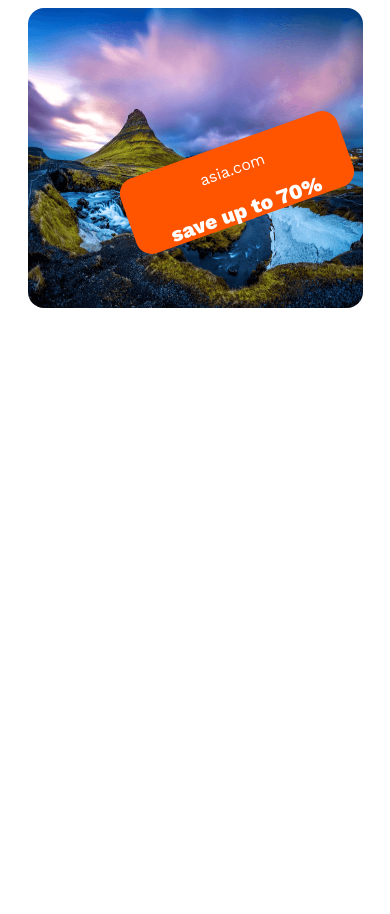
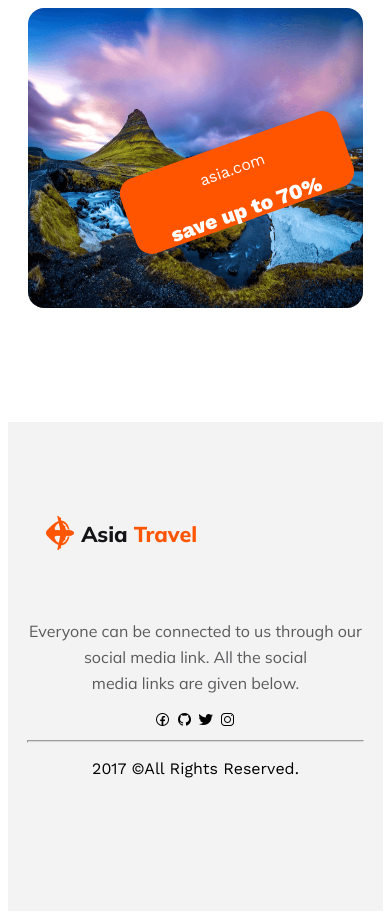
Before and after one commit to ashiq-102/b9-a2, a plain HTML site: page index.html in a window 390 px wide. Shown: the part 3118-4032 px from the top of the page. Before the commit the page ends 3438 px from the top, so only its background shows below. Drawn offline with nearby package versions, Linux system fonts and the light colour scheme.

Commit message:
footer section added

```diff
--- a/index.html
+++ b/index.html
@@ -229,6 +229,38 @@
         </section>
     </main>
 
+
+
+    <footer>
+
+        <div class="footer-section">
+            <div class="footer-content">
+                <img class="foot-img" src="Images/Group40071.png" alt="">
+
+                <h1 class="t14">Asia <span class="t15">Travel</span></h1>
+
+            </div>
+            <div class="t16">
+                <p>Everyone can be connected to us through our social media link. All the social <br> media links are given below.</p>
+
+
+            </div>
+
+            <div class="footer-img">
+                <img src="./Images/f.png" alt="">
+                <img src="./Images/github.png" alt="">
+                <img src="./Images/twitter.png" alt="">
+                <img src="./Images/instagram.png" alt="">
+            </div>
+
+            <hr>
+            <p>2017 &copy;All Rights Reserved.</p>
+
+
+        </div>
+
+    </footer>
+
 </body>
 
 </html>
--- a/styles/responsive.css
+++ b/styles/responsive.css
@@ -456,7 +456,7 @@
 
     .third-section-textblock {
         width: 190.023px;
-        height:79.268px;
+        height: 79.268px;
         border-radius: 16px;
         background: #FF5400;
         /* transform: rotate(-19.628deg); */
@@ -473,6 +473,67 @@
 
     }
 
+    .footer-section {
+        width: 375px;
+        height: 309px;
+        background: rgba(19, 19, 24, 0.05);
+        text-align: center;
+        position:relative
+
+
+    }
+
+    .foot-img {
+        width: 28.724px;
+        height: 33.516px;
+    }
+
+    .t14 {
+        color: #131318;
+
+        font-family: Mulish;
+        font-size: 21.543px;
+        font-style: normal;
+        font-weight: 800;
+        width: 120px;
+        height: 27px;
+    }
+
+    .t15 {
+        color: #FF5400;
+        font-family: Mulish;
+        font-size: 21.543px;
+        font-style: normal;
+        font-weight: 800;
+        width: 120px;
+        height: 27px;
+    }
+
+
+
+
+
+    .footer-section hr {
+        width: 335px;
+        height: 1px;
+        background: rgba(19, 19, 24, 0.10);
+
+
+    }
+    .footer-content{
+        position: absolute;
+        padding-right: 70px;
+        bottom: 350px;
+        right: 90px;
+        padding-left: 20px;
+        padding-right: 60px;
+        text-align: center;
+
+
+
+    }
+
+
 
 
 
--- a/styles/style.css
+++ b/styles/style.css
@@ -436,7 +436,7 @@ body {
 
 }
 
-.third-section-textblock h3{
+.third-section-textblock h3 {
     color: #FFF;
 
     text-align: center;
@@ -449,7 +449,7 @@ margin-bottom: 20px;
 
 }
 
-.third-section-textblock h2{
+.third-section-textblock h2 {
     color: #FFF;
 
     text-align: center;
@@ -460,3 +460,62 @@ font-weight: 800;
 
 
 }
+
+.footer-content {
+    /* border: 2px solid rebeccapurple; */
+    min-height: 20px;
+    display: flex;
+    align-items: center;
+    gap: 5px;
+    width: 50%;
+    /* margin: 0 auto; */
+    text-align: center;
+    margin: 0 auto;
+    padding-left: 580px;
+
+}
+
+.t14 {
+    color: #131318;
+    font-size: 2.2rem;
+    font-style: normal;
+    font-weight: 800;
+    line-height: normal;
+}
+
+.t15 {
+    color: #FF5400;
+    font-size: 2.2rem;
+    font-weight: 800;
+
+}
+
+.footer-section {
+    margin-top: 110px;
+    padding-top: 180px;
+    width: 100%;
+    height: 502px;
+    background: rgba(19, 19, 24, 0.05);
+    text-align: center;
+
+
+}
+
+.t16 {
+    color: #5A5A5D;
+
+    text-align: center;
+    font-family: Mulish;
+    font-size: 16px;
+    font-style: normal;
+    font-weight: 400;
+    line-height: 26px;
+}
+
+.footer-section hr {
+    width: 872px;
+    height: 1px;
+    background: rgba(19, 19, 24, 0.10);
+
+
+}
```
Also changed, not shown: Images/f.png (added), Images/github.png (added), Images/instagram.png (added), Images/twitter.png (added). Lines whose indentation alone changed are shown as unchanged.
